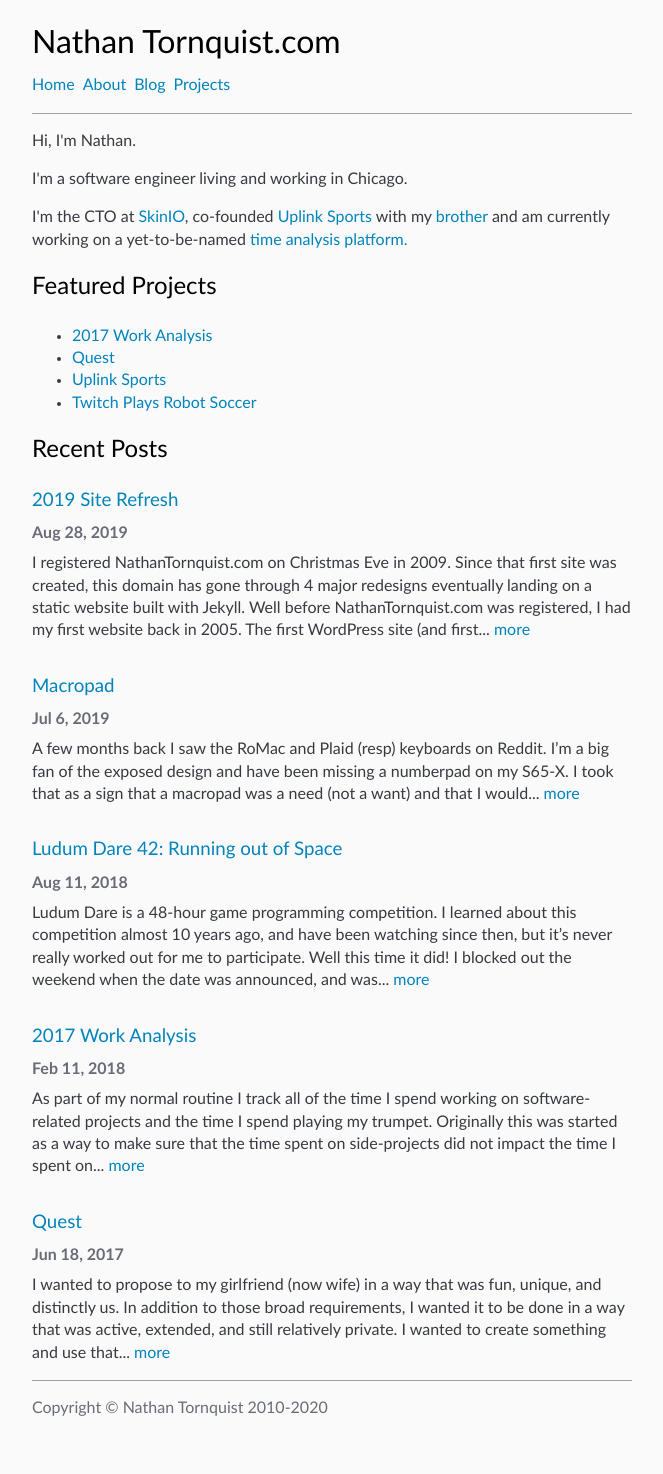
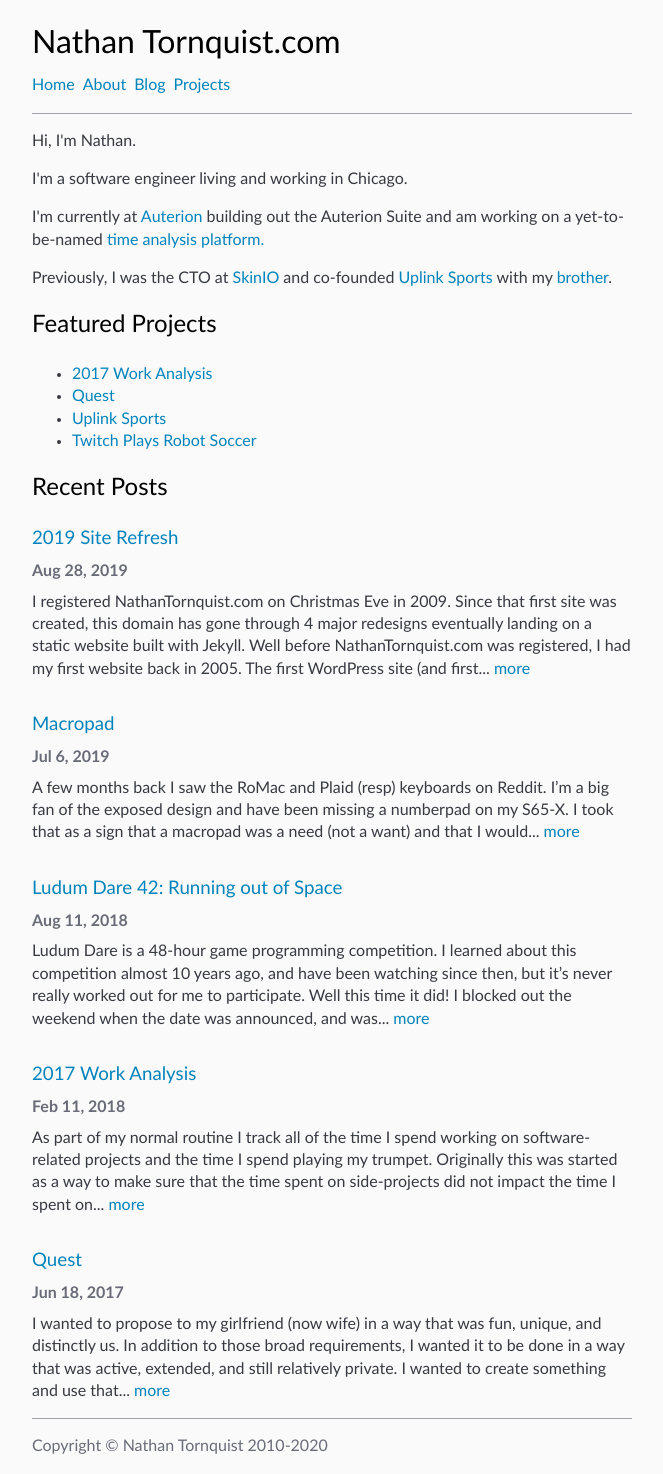
Before and after one commit to Tornquist/tornquist.github.io, a Jekyll site: the page built from index.html, in a window 1280 px wide. Shown: the whole page, without its empty margins (308-971 px from the left). Built offline with Jekyll 4.4.1, drawn with Linux system fonts in a browser that asks for light colours; before the commit the page ends 1435 px from its top, so only the background shows below that.

Commit message:
Update bio on homepage

```diff
--- a/_includes/about.html
+++ b/_includes/about.html
@@ -1,11 +1,14 @@
 <p>Hi, I'm Nathan.</p>
 <p>I'm a software engineer living and working in Chicago.</p>
 <p>
-  I'm the CTO at <a href="https://skinio.com">SkinIO</a>, co-founded
-  <a href="http://www.uplinkapp.com/">Uplink Sports</a> with my
-  <a href="https://twitter.com/matttornquist">brother</a> and am currently
-  working on a yet-to-be-named <a href="{% link _projects/11_time.md %}">time
+  I'm currently at <a href="https://auterion.com">Auterion</a> building out the
+  Auterion Suite and am working on a yet-to-be-named <a href="{% link _projects/11_time.md %}">time
   analysis platform.</a>
+<p>
+<p>
+  Previously, I was the CTO at <a href="https://skinio.com">SkinIO</a> and co-founded
+  <a href="https://apps.apple.com/us/app/uplink-sports/id1110791566">Uplink Sports</a>
+  with my <a href="https://twitter.com/matttornquist">brother</a>.
 </p>
 {% if include.long %}
 <p>
```
